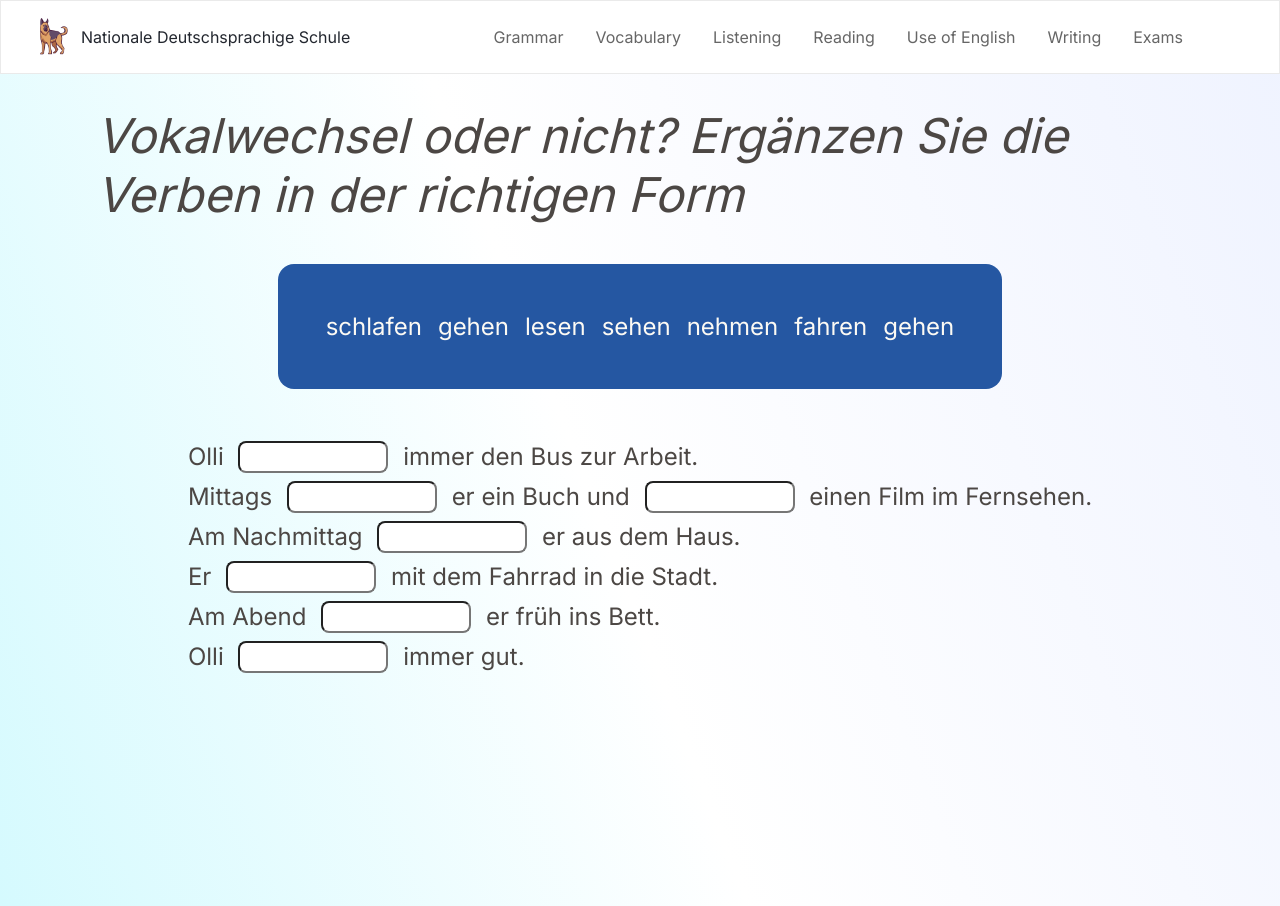
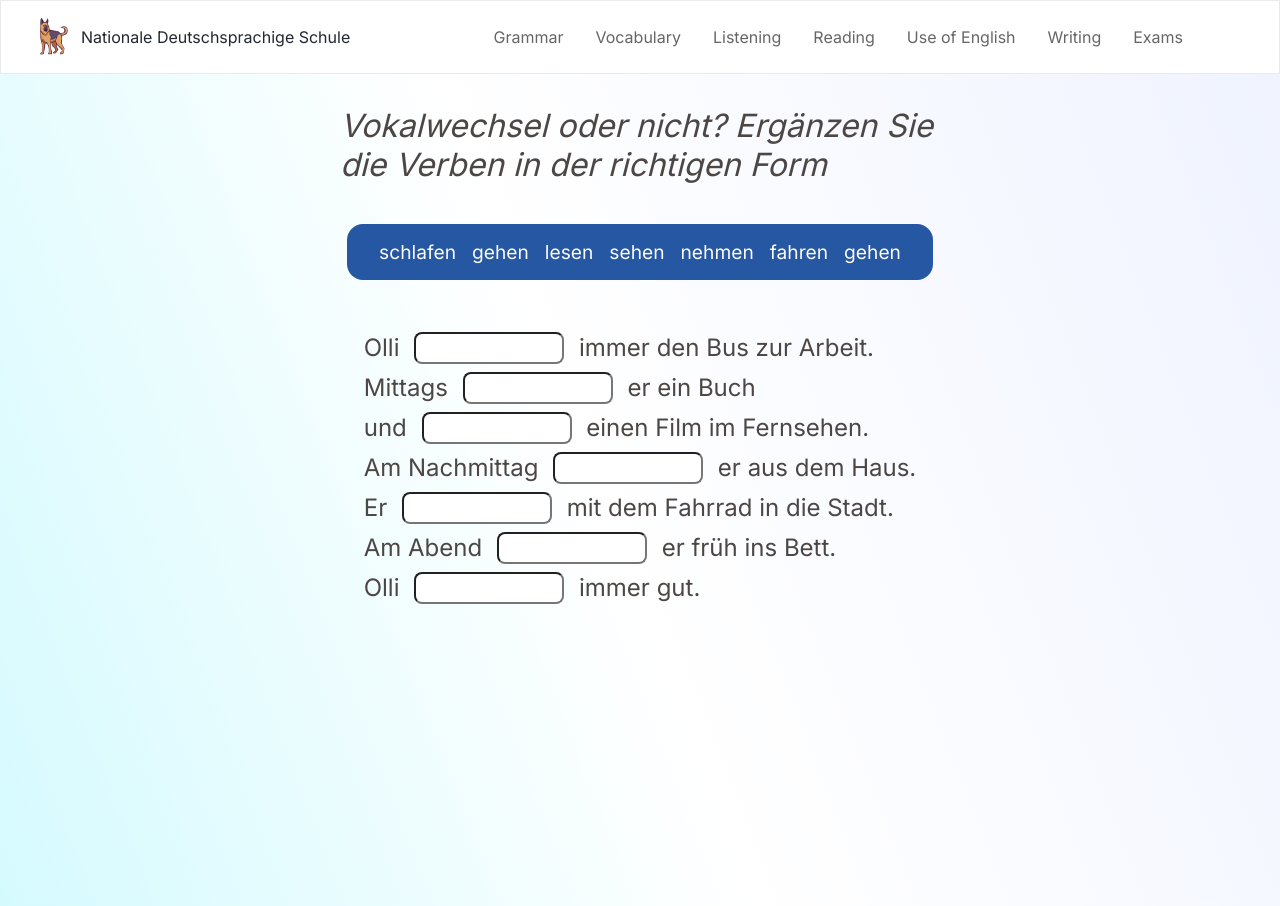
Before and after one commit to mishin78/nGls, a Next.js app: page /grammar/elementary/test1 in a window 1280 px wide. Built offline with nearby package versions, Linux system fonts and the light colour scheme.

Commit message:
change to grammar a1 test1

```diff
--- a/app/components/inputInText.js
+++ b/app/components/inputInText.js
@@ -16,7 +16,5 @@ export default function InputInText({ word, correctUsage, setVariants }) {
         }
     }, [inputValue])
 
-    return (
-        <input className={correctUsage === inputValue ? 'green' : 'default'} value={inputValue} onChange={(e) => setInputValue(e.target.value)} />
-    )
+    return <input className={correctUsage === inputValue ? 'green' : 'default'} value={inputValue} onChange={(e) => setInputValue(e.target.value)} />
 }
--- a/app/components/repeatedInputInText.js
+++ b/app/components/repeatedInputInText.js
@@ -16,7 +16,5 @@ export default function RepeatedInputInText({ correctUsage, setVariants, index }
         }
     }, [inputValue])
 
-    return (
-        <input className={correctUsage === inputValue ? 'green' : 'default'} value={inputValue} onChange={(e) => setInputValue(e.target.value)} />
-    )
+    return <input className={correctUsage === inputValue ? 'green' : 'default'} value={inputValue} onChange={(e) => setInputValue(e.target.value)} />
 }
--- a/app/grammar/elementary/test1/page.js
+++ b/app/grammar/elementary/test1/page.js
@@ -7,81 +7,11 @@ import RepeatedInputInText from "@/app/components/repeatedInputInText"
 
 
 export default function TextExercese1() {
-    const [inputValues, setInputValues ] = useState(['', '', '', '', '', '', ''])
     const [variants, setVariants] = useState(writingTest)
 
-
-    function changeRightInput(e, num) {
-        flushSync(() => {
-            setInputValues(inputValues.map((i, idx) => {
-                if(num === idx) return e.target.value
-                else return i
-            }))
-        })
-
-    }
-
-    useEffect(() => {
-        const updateVariants = (word, condition) => {
-            setTimeout(() => {
-              setVariants((prevVariants) => prevVariants.map(i => (i.word === word ? { ...i, used: condition } : i)))
-            }, 2000)
-          }
-
-        const updateRepeatedVariants = (condition, index) => {
-          setTimeout(() => {
-              setVariants((prevVariants) => prevVariants.map((i, idx)=> (index === idx ? {...i, used: condition} : i)))
-          }, 2000)
-        }
-
-          if (inputValues[0] === 'nimmt') {
-            updateVariants('nehmen', true)
-          } else {
-            updateVariants('nehmen', false)
-          }
-
-          if (inputValues[1] === 'liest') {
-            updateVariants('lesen', true)
-          } else {
-            updateVariants('lesen', false)
-          }
-
-          if (inputValues[2] === 'sieht') {
-            updateVariants('sehen', true)
-          } else {
-            updateVariants('sehen', false)
-          }
-
-          if (inputValues[3] === 'geht') {
-            updateRepeatedVariants(true, 1)
-          } else {
-            updateRepeatedVariants(false, 1)
-          }
-
-          if (inputValues[4] === 'fährt') {
-            updateVariants('fahren', true)
-          } else {
-            updateVariants('fahren', false)
-          }
-
-          if (inputValues[5] === 'geht') {
-            updateRepeatedVariants(true, 6)
-          } else {
-            updateRepeatedVariants(false, 6)
-          }
-
-          if (inputValues[6] === 'schläft') {
-            updateVariants('schlafen', true)
-          } else {
-            updateVariants('schlafen', false)
-          }
-
-    }, [inputValues[0],inputValues[1],inputValues[2],inputValues[3],inputValues[4],inputValues[5], inputValues[6]])
-
-
     return (
-        <main>
-            <h1 style={{marginInline: '6rem'}}>Vokalwechsel oder nicht? Ergänzen Sie die Verben in der richtigen Form</h1>
+        <main className="test1">
+            <h1>Vokalwechsel oder nicht? Ergänzen Sie die Verben in der richtigen Form</h1>
             <div className="writingTest">
                 <div className="variants">
                     {variants.map((i, idx) => {
@@ -94,7 +24,8 @@ export default function TextExercese1() {
               </div>
               <div className="text">
                   <p>Olli <InputInText word={'nehmen'} correctUsage={'nimmt'} setVariants={setVariants} /> immer  den  Bus zur Arbeit.</p>
-                        <p> Mittags <InputInText word={'lesen'} correctUsage={'liest'} setVariants={setVariants} /> er ein Buch und <InputInText word={'sehen'} correctUsage={'sieht'} setVariants={setVariants} /> einen Film im Fernsehen.</p>
+                  <p> Mittags <InputInText word={'lesen'} correctUsage={'liest'} setVariants={setVariants} /> er ein Buch</p>
+                  <p>und <InputInText word={'sehen'} correctUsage={'sieht'} setVariants={setVariants} /> einen Film im Fernsehen.</p>
                   <p>Am Nachmittag <RepeatedInputInText correctUsage={'geht'} setVariants={setVariants} index={1}/> er aus dem Haus.</p>
                   <p>Er <InputInText word={'fahren'} correctUsage={'fährt'} setVariants={setVariants} /> mit dem Fahrrad in die Stadt.</p>
                   <p>Am Abend <RepeatedInputInText correctUsage={'geht'} setVariants={setVariants} index={6} /> er früh ins Bett.</p>
--- a/app/styles.sass
+++ b/app/styles.sass
@@ -478,55 +478,60 @@ main
             font-size: 1rem
 
 
-
-.writingTest
-    @extend  %flex-column
-    gap: 3rem
-    .variants
-        padding: 3rem
-        @extend %flex
-        gap: 1rem
-        border-radius: 1rem
-        background: $blue
-        .used
-            text-decoration: line-through
-            font-size: 1.5rem
-            color: $smoke-white
-        .unused
-            border: none
-            font-size: 1.5rem
-            color: $smoke-white
-    .text
-        p
-            font-size: 1.5rem
-            line-height: 1.6666
-            font-weight: 400
-            color: #4C4744
-        input
-            margin-inline: 0.5rem
-            width: 150px
-            text-align: center
-            font-weight: 400
-        input:active
-            border: 1px solid pink
-        .default
-            display: inline
-            font-size: 1.5rem
-            border-radius: 8px
-            color: #4C4744
-        .green
-            font-size: 1.5rem
-            border-radius: 8px
+.test1
+    width: 600px
+    h1
+        font-size: 2rem
+    .writingTest
+        @extend  %flex-column
+        gap: 3rem
+        .variants
+            padding: 1rem 2rem
+            @extend %flex
+            gap: 1rem
+            border-radius: 1rem
             background: $blue
-            border: none
-            color: $smoke-white
-        span
-            background: $blue
-            font-size: 1.3rem
-            color: $smoke-white
-            padding: 0.5rem 0.9rem
-            border-radius: 50%
-            margin-inline: 0.5rem
+            .used
+                text-decoration: line-through
+                font-size: 1.2rem
+                color: $smoke-white
+            .unused
+                border: none
+                font-size: 1.2rem
+                color: $smoke-white
+        .text
+            @extend %flex-column
+            align-items: flex-start
+            p
+                font-size: 1.5rem
+                line-height: 1.6666
+                font-weight: 400
+                color: #4C4744
+            input
+                margin-inline: 0.5rem
+                width: 150px
+                text-align: center
+                font-weight: 400
+            input:active
+                border: 1px solid pink
+            .default
+                display: inline
+                font-size: 1.5rem
+                border-radius: 8px
+                color: #4C4744
+            .green
+                font-size: 1.5rem
+                border-radius: 8px
+                background: $blue
+                border: none
+                color: $smoke-white
+            span
+                background: $blue
+                font-size: 1.3rem
+                color: $smoke-white
+                padding: 0.5rem 0.9rem
+                border-radius: 50%
+                margin-inline: 0.5rem
 
 
 
```
Lines whose indentation alone changed are shown as unchanged.
